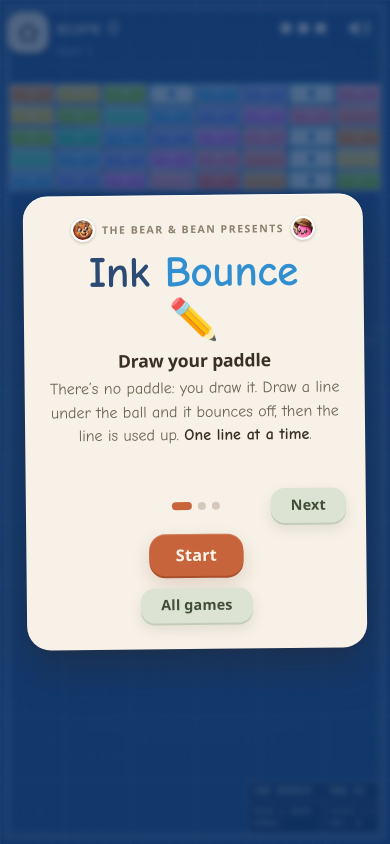
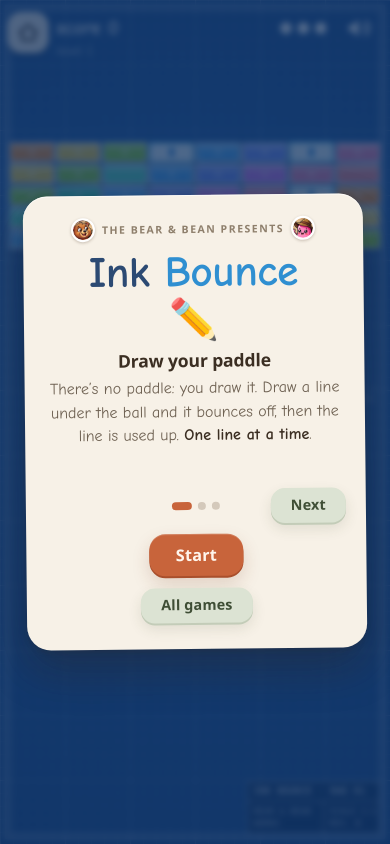
Before and after one commit to Crunchy000/Games, a plain HTML site: page ink-bounce/index.html in a window 390 px wide. Drawn offline with Linux system fonts and the light colour scheme; animation ran at ten frames a second.

Commit message:
Ink Bounce: a better balanced board on taller phones
The board can now be up to 860 tall (was 780), so tall 20:9 phones fill
the screen instead of getting bands above and below. The brick field
was pinned near the top with the drawing line at a fixed height, which
left tall boards top-heavy with a big empty middle; now 30% of any
height beyond the shortest board moves the bricks (and with them the
"draw below here" line) down, and the rest goes to the drawing area.
Bricks already on the board move with the field if the screen changes
size mid-level.

Co-Authored-By: Claude Opus 5.5 <noreply@anthropic.com>
Claude-Session: https://claude.ai/code/session_01QT458xHBKAHE7ChywUbvv1

```diff
--- a/ink-bounce/index.html
+++ b/ink-bounce/index.html
@@ -242,7 +242,8 @@ window.BB = (() => {
 <script>
 (() => {
 'use strict';
-const W = 360, COLS = 8, BW = 40, BH = 17, GAP = 3, BX = (W - COLS * BW - (COLS - 1) * GAP) / 2, BY = 78;
+const W = 360, COLS = 8, BW = 40, BH = 17, GAP = 3, BX = (W - COLS * BW - (COLS - 1) * GAP) / 2;
+let BY = 78;   // the top of the brick field: moves down on taller screens so the board stays balanced
 const INK_MAX = 600, INK_REGEN = 22, R = 6.5;
 const INK_PER_HIT = 18;   // every hit on a brick tops the ink up a little
 const BRICK_COLS = ['#ff6b6b', '#ff922b', '#ffd43b', '#94d82d', '#38d9a9', '#4dabf7', '#748ffc', '#da77f2', '#f783ac'];
@@ -255,7 +256,11 @@ if (BB.muted === null) BB.muted = save.muted; else save.muted = BB.muted;   // s
 const persist = () => { try { localStorage.setItem('inkbounce', JSON.stringify(save)); } catch (e) {} };
 
 function resize() {
-  H = Math.round(clamp(W * innerHeight / innerWidth, 600, 780)); ZONE = Math.round(BY + 10 * (BH + GAP) + 26);
+  H = Math.round(clamp(W * innerHeight / innerWidth, 600, 860));
+  // share any height beyond the shortest board between the top (bricks come down a little) and the drawing area
+  const by = Math.round(78 + (H - 600) * .3);
+  if (by !== BY) { for (const b of bricks) b.y += by - BY; BY = by; }
+  ZONE = Math.round(BY + 10 * (BH + GAP) + 26);
   const s = Math.min(innerWidth / W, innerHeight / H), dpr = Math.min(window.devicePixelRatio || 1, 2.5);
   cv.style.width = W * s + 'px'; cv.style.height = H * s + 'px'; cv.width = Math.round(W * s * dpr); cv.height = Math.round(H * s * dpr); SC = cv.width / W;
   paper = null;
--- a/sw.js
+++ b/sw.js
@@ -7,7 +7,7 @@
    - anything else: answer from the saved copy and refresh it quietly
    - activate: delete the copies saved by older versions
    - a page can ask which version is running: postMessage('version') */
-const VERSION = 'games-923665a561c0';
+const VERSION = 'games-41f6bf94eb9e';
 const STAMPED = 'bb-stamped';
 const FILES = [
   './',
```
